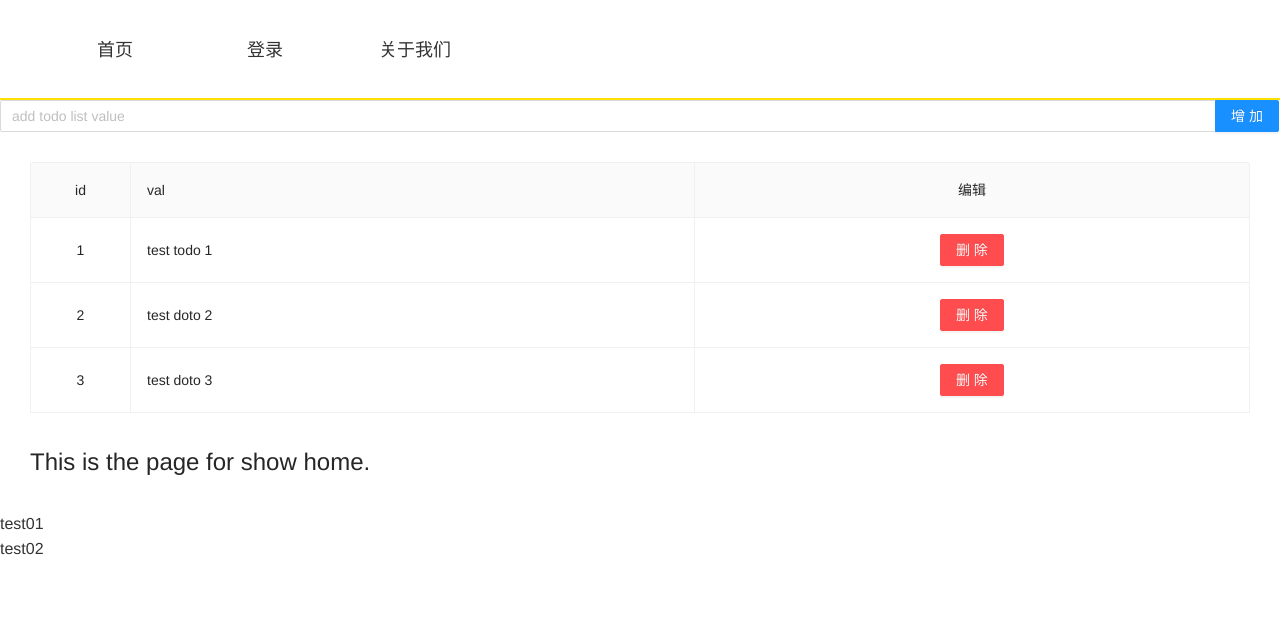
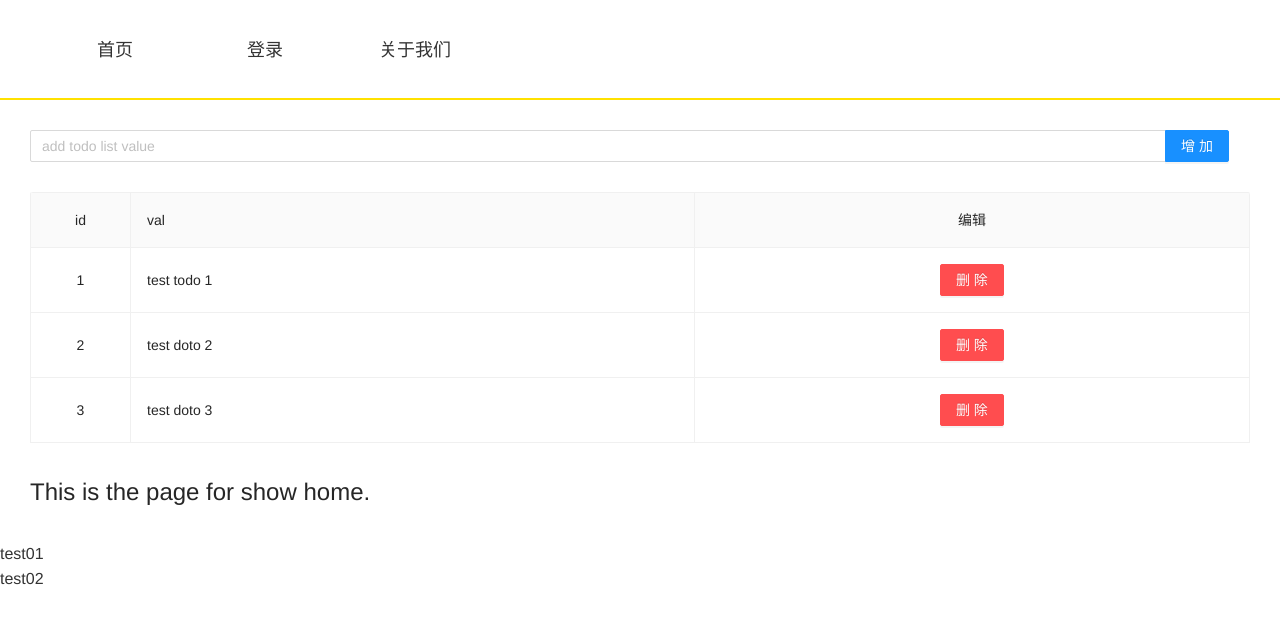
Before and after one commit to LaPoJ/react-template, a React (Create React App) app: page / in a window 1280 px wide. Shown: the top 624 px of the page. Built offline with nearby package versions, Linux system fonts and the light colour scheme.

Commit message:
style(Home):add input style for add todo

```diff
--- a/src/assets/css/home.scss
+++ b/src/assets/css/home.scss
@@ -1,3 +1,7 @@
 .todolist {
   margin: 30px;
 }
+.todolistAdd {
+  margin: 30px 30px 0 30px;
+  max-width: 1200px;
+}
```
